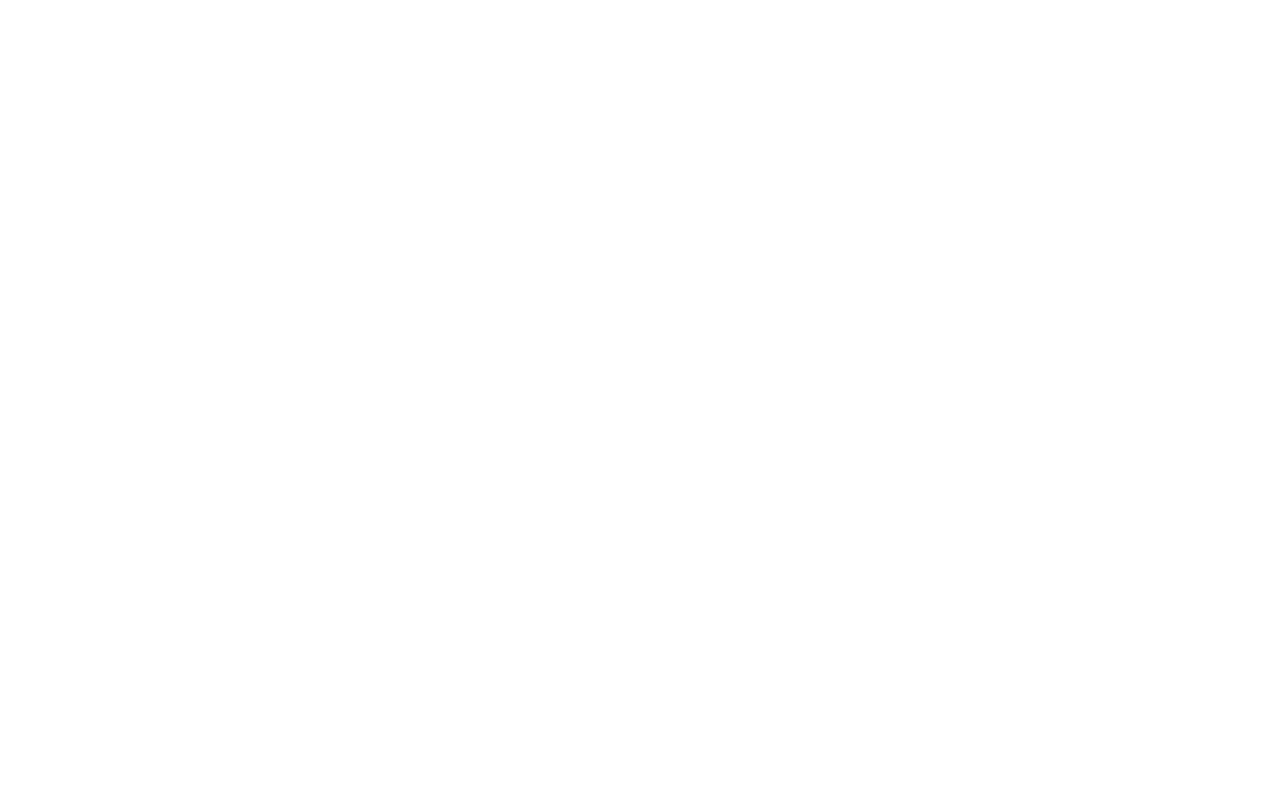
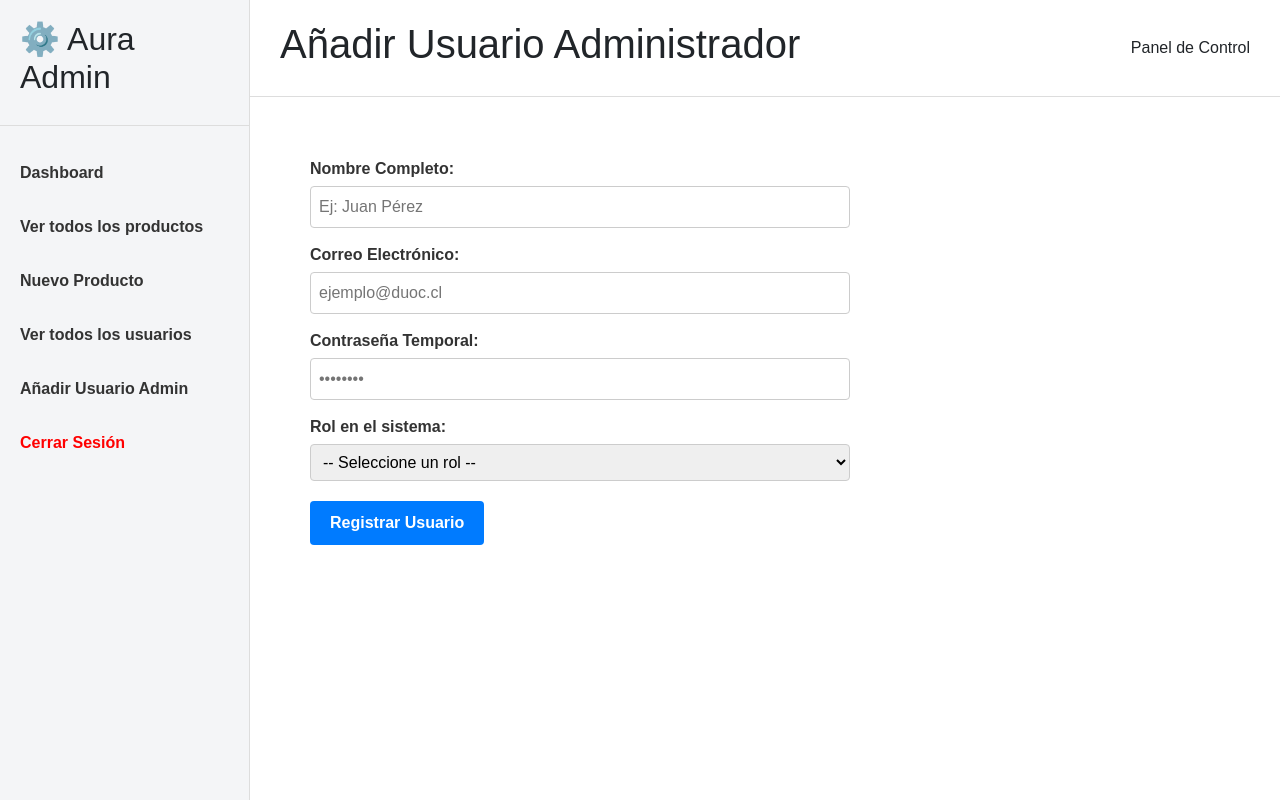
Before and after one commit to Fernand0SC/aura-shopEV2, a React (Vite) app: page /admin/usuario/nuevo in a window 1280 px wide. Before the commit this address had no page. Built offline with nearby package versions, Linux system fonts and the light colour scheme.

Commit message:
Se agrega vista de formulario AdminNuevoUsuario con validaciones

```diff
--- a/src/App.jsx
+++ b/src/App.jsx
@@ -17,6 +17,7 @@ import { AdminHome } from './pages/AdminHome';
 import { AdminProductos } from './pages/AdminProductos';
 import { AdminNuevoProducto } from './pages/AdminNuevoProducto';
 import { AdminUsuarios } from './pages/AdminUsuarios';
+import { AdminNuevoUsuario } from './pages/AdminNuevoUsuario';
 
 //molde cliente (con Header y Footer)
 const ClientLayout = ({ children }) => (
@@ -48,6 +49,7 @@ function App() {
         <Route path="/admin/productos" element={<AdminProductos />} />
         <Route path="/admin/producto/nuevo" element={<AdminNuevoProducto />} />
         <Route path="/admin/usuarios" element={<AdminUsuarios />} />
+        <Route path="/admin/usuario/nuevo" element={<AdminNuevoUsuario />} />
       </Routes>
     </Router>
   );
--- /dev/null
+++ b/src/pages/AdminNuevoUsuario.jsx
@@ -0,0 +1,86 @@
+import { useState } from 'react';
+import { useNavigate } from 'react-router-dom';
+import { AdminLayout } from '../components/AdminLayout';
+
+export const AdminNuevoUsuario = () => {
+    const navigate = useNavigate();
+
+    // Estados para los campos del formulario
+    const [nombre, setNombre] = useState('');
+    const [correo, setCorreo] = useState('');
+    const [password, setPassword] = useState('');
+    const [rol, setRol] = useState('');
+
+    const handleSubmit = (e) => {
+        e.preventDefault();
+
+        // Validacion
+        if (!nombre || !correo || !password || !rol) {
+            alert('Por favor, completa todos los campos para registrar al usuario.');
+            return;
+        }
+
+        alert(`¡Usuario "${nombre}" registrado con éxito en el sistema!`);
+        navigate('/admin/usuarios');
+    };
+
+    return (
+        <AdminLayout titulo="Añadir Usuario Administrador">
+            <div style={{ backgroundColor: '#fff', padding: '30px', borderRadius: '8px', color: '#333', maxWidth: '600px' }}>
+                <form onSubmit={handleSubmit}>
+
+                    <div style={{ marginBottom: '15px' }}>
+                        <label style={{ display: 'block', fontWeight: 'bold', marginBottom: '5px' }}>Nombre Completo:</label>
+                        <input
+                            type="text"
+                            value={nombre}
+                            onChange={(e) => setNombre(e.target.value)}
+                            placeholder="Ej: Juan Pérez"
+                            style={{ width: '100%', padding: '8px', border: '1px solid #ccc', borderRadius: '4px' }}
+                        />
+                    </div>
+
+                    <div style={{ marginBottom: '15px' }}>
+                        <label style={{ display: 'block', fontWeight: 'bold', marginBottom: '5px' }}>Correo Electrónico:</label>
+                        <input
+                            type="email"
+                            value={correo}
+                            onChange={(e) => setCorreo(e.target.value)}
+                            placeholder="ejemplo@duoc.cl"
+                            style={{ width: '100%', padding: '8px', border: '1px solid #ccc', borderRadius: '4px' }}
+                        />
+                    </div>
+
+                    <div style={{ marginBottom: '15px' }}>
+                        <label style={{ display: 'block', fontWeight: 'bold', marginBottom: '5px' }}>Contraseña Temporal:</label>
+                        <input
+                            type="password"
+                            value={password}
+                            onChange={(e) => setPassword(e.target.value)}
+                            placeholder="••••••••"
+                            style={{ width: '100%', padding: '8px', border: '1px solid #ccc', borderRadius: '4px' }}
+                        />
+                    </div>
+
+                    <div style={{ marginBottom: '20px' }}>
+                        <label style={{ display: 'block', fontWeight: 'bold', marginBottom: '5px' }}>Rol en el sistema:</label>
+                        <select
+                            value={rol}
+                            onChange={(e) => setRol(e.target.value)}
+                            style={{ width: '100%', padding: '8px', border: '1px solid #ccc', borderRadius: '4px' }}
+                        >
+                            <option value="">-- Seleccione un rol --</option>
+                            <option value="Administrador Supremo">Administrador</option>
+                            <option value="Editor de Productos">Editor de Productos</option>
+                            <option value="Soporte al Cliente">Soporte al Cliente</option>
+                        </select>
+                    </div>
+
+                    <button type="submit" className="btn-submit">
+                        Registrar Usuario
+                    </button>
+                </form>
+            </div>
+        </AdminLayout>
+    );
+};
```
